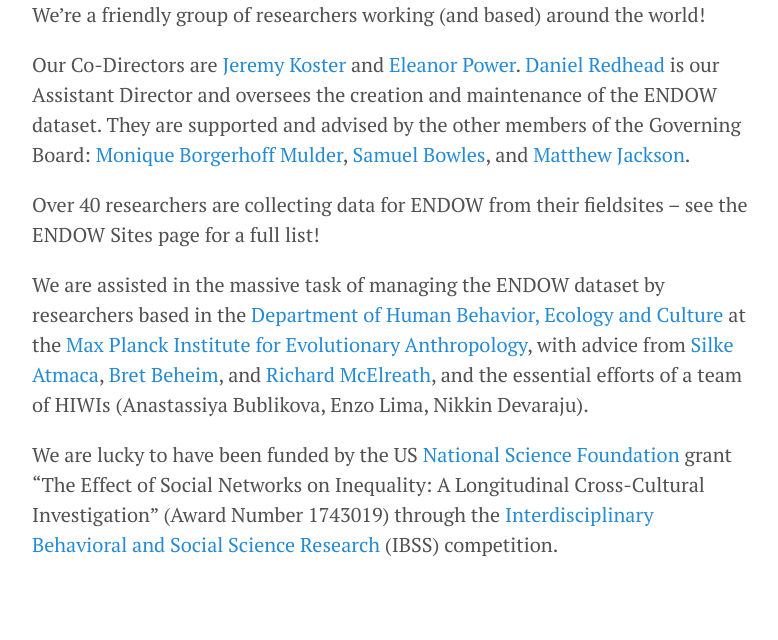
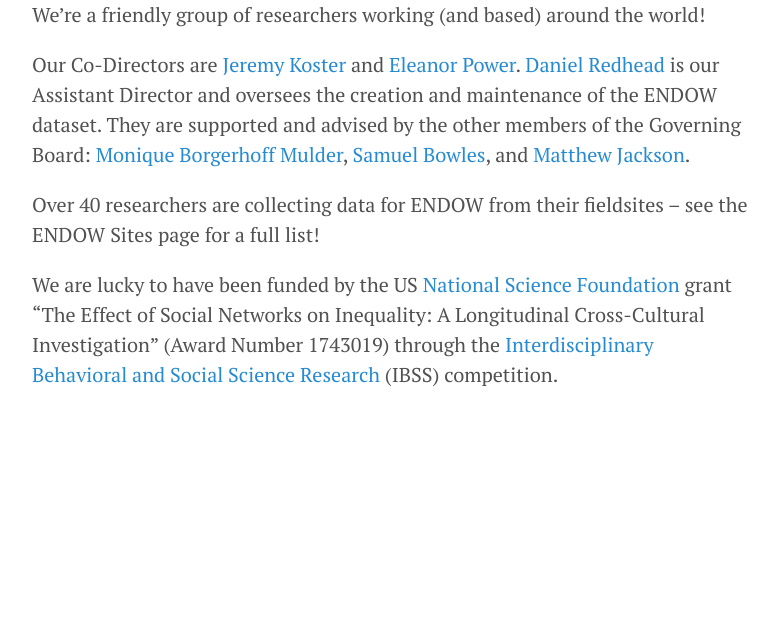
Before and after one commit to endowproject/endowproject.github.io, a Jekyll site: the page built from about-us.md, in a window 1280 px wide. Shown: the part 512-1152 px from the top of the page, without its empty margins (248-1026 px from the left). Built offline with Jekyll 4.4.1, drawn with Linux system fonts in a browser that asks for light colours; after the commit the page ends 982 px from its top, so only the background shows below that.

Commit message:
Update about-us.md
removing data management team, as now on unique page.

```diff
--- a/about-us.md
+++ b/about-us.md
@@ -13,6 +13,4 @@ Our Co-Directors are [Jeremy Koster](https://researchdirectory.uc.edu/p/kosterjy
 
 Over 40 researchers are collecting data for ENDOW from their fieldsites -- see the ENDOW Sites page for a full list!
 
-We are assisted in the massive task of managing the ENDOW dataset by researchers based in the [Department of Human Behavior, Ecology and Culture](https://www.eva.mpg.de/ecology/index.html) at the [Max Planck Institute for Evolutionary Anthropology](https://www.eva.mpg.de/index.html), with advice from [Silke Atmaca](https://www.eva.mpg.de/ecology/staff/silke-atmaca/index.html), [Bret Beheim](https://www.babeheim.com/), and [Richard McElreath](https://xcelab.net/rm/), and the essential efforts of a team of HIWIs (Anastassiya Bublikova, Enzo Lima, Nikkin Devaraju).
-
 We are lucky to have been funded by the US [National Science Foundation](https://www.nsf.gov/) grant "The Effect of Social Networks on Inequality: A Longitudinal Cross-Cultural Investigation" (Award Number 1743019) through the [Interdisciplinary Behavioral and Social Science Research](https://www.nsf.gov/funding/pgm_summ.jsp?pims_id=504832) (IBSS) competition.
```
